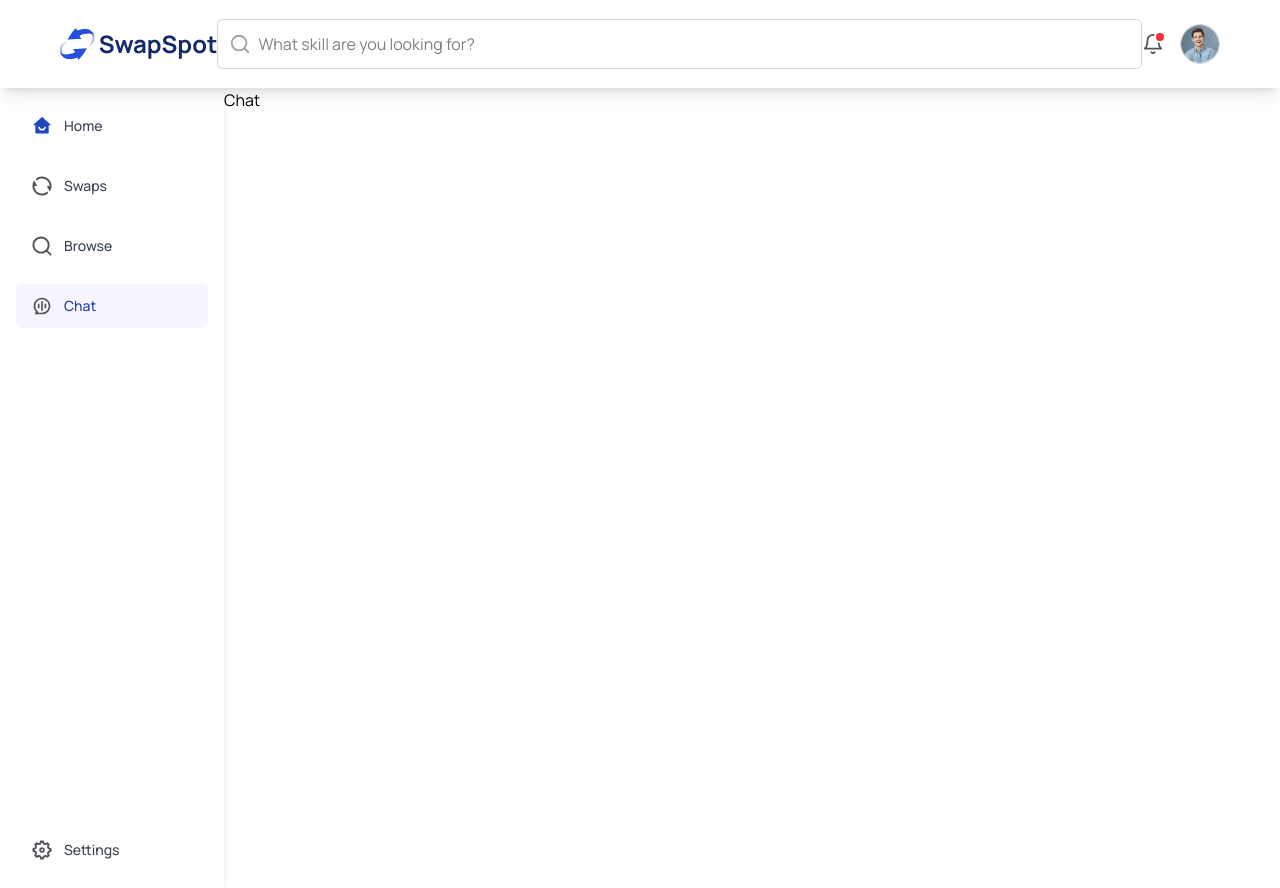
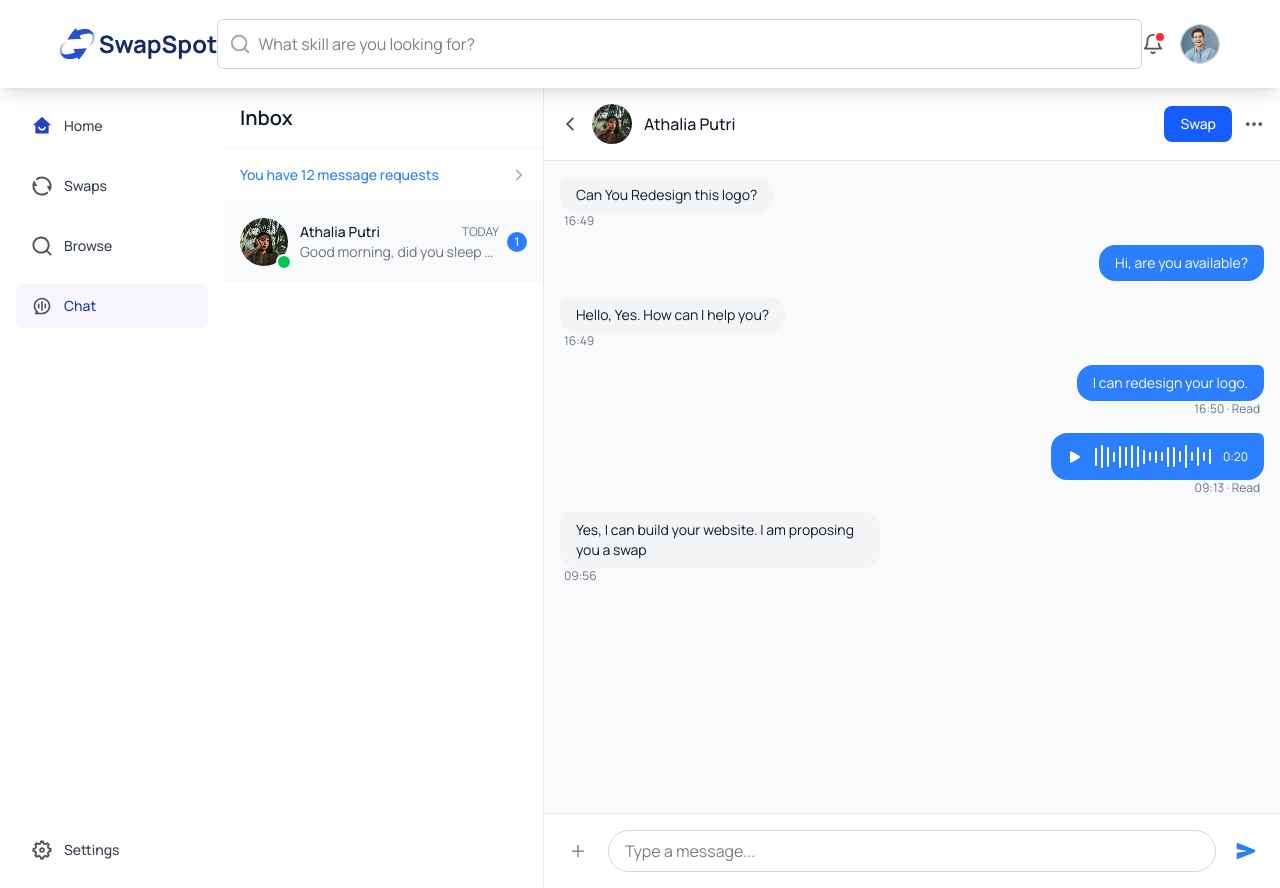
Before and after one commit to test-usa/clover-frontend, a React (Vite) app: page /dashboard/chat in a window 1280 px wide. Built offline with nearby package versions, Linux system fonts and the light colour scheme.

Commit message:
Done the Chat

```diff
--- a/src/components/Reusable/SwapCards.tsx
+++ b/src/components/Reusable/SwapCards.tsx
@@ -25,7 +25,7 @@ const SwapCard: React.FC<SwapCardProps> = ({
   const isCurrent = variant === "current";
 
   return (
-    <div className="border rounded-lg p-4 border-gray-200 bg-white shadow-sm flex flex-col space-y-4">
+    <div className="border rounded-lg p-8 border-gray-200 bg-white shadow-sm flex flex-col space-y-4">
       {/* 1. You are swapping */}
       <div className="flex flex-col sm:flex-row justify-between items-start sm:items-center gap-2">
         <h1 className="font-semibold text-typo-600">You are swapping:</h1>
--- a/src/pages/Dashboard/Chat.tsx
+++ b/src/pages/Dashboard/Chat.tsx
@@ -1,5 +1,156 @@
-const Chat = () => {
-  return <div>Chat</div>;
-};
+"use client";
+import {
+  IoChevronBack,
+  IoEllipsisHorizontal,
+  IoAdd,
+  IoSend,
+  IoPlay,
+} from "react-icons/io5";
+import { useRef, useState, useEffect } from "react";
+import user from "../../assets/useri.png";
 
-export default Chat;
+export default function Chat() {
+  const [messages, setMessages] = useState([
+    { from: "other", text: "Can You Redesign this logo?", time: "16:49" },
+    { from: "you", text: "Hi, are you available?" },
+    { from: "other", text: "Hello, Yes. How can I help you?", time: "16:49" },
+    { from: "you", text: "I can redesign your logo.", time: "16:50", read: true },
+    { from: "you", type: "audio", duration: "0:20", time: "09:13", read: true },
+    { from: "other", text: "Yes, I can build your website. I am proposing you a swap", time: "09:56" },
+  ]);
+  const [input, setInput] = useState("");
+  const messagesEndRef = useRef<HTMLDivElement | null>(null);
+
+  const handleSend = () => {
+    if (input.trim()) {
+      setMessages((prev) => [...prev, { from: "you", text: input }]);
+      setInput("");
+    }
+  };
+
+  // Scroll to bottom when new message added
+  useEffect(() => {
+    messagesEndRef.current?.scrollIntoView({ behavior: "smooth" });
+  }, [messages]);
+
+  return (
+    <div className="flex h-screen bg-gray-50">
+      {/* Sidebar */}
+      <div className="w-80 bg-white border-r border-gray-200">
+        <div className="p-4 border-b border-gray-100">
+          <h1 className="text-xl font-semibold text-gray-900">Inbox</h1>
+        </div>
+        <div className="p-4 border-b border-gray-100">
+          <div className="flex items-center justify-between">
+            <span className="text-blue-500 text-sm font-medium">You have 12 message requests</span>
+            <IoChevronBack className="w-4 h-4 text-gray-400 rotate-180" />
+          </div>
+        </div>
+
+        {/* Contact list */}
+        <div className="overflow-y-auto">
+          {/* Contact Example */}
+          <div className="flex items-center p-4 bg-gray-50 hover:bg-gray-100 cursor-pointer">
+            <div className="relative">
+              <img src={user} alt="Athalia Putri" className="w-12 h-12 rounded-full object-cover" />
+              <div className="absolute -bottom-1 -right-1 w-4 h-4 bg-green-500 rounded-full border-2 border-white" />
+            </div>
+            <div className="ml-3 flex-1 min-w-0">
+              <div className="flex items-center justify-between">
+                <p className="text-sm font-medium text-gray-900 truncate">Athalia Putri</p>
+                <span className="text-xs text-gray-500">TODAY</span>
+              </div>
+              <p className="text-sm text-gray-500 truncate">Good morning, did you sleep well?</p>
+            </div>
+            <span className="ml-2 w-5 h-5 text-xs font-medium text-white bg-blue-500 rounded-full flex items-center justify-center">
+              1
+            </span>
+          </div>
+        </div>
+      </div>
+
+      {/* Chat Area */}
+      <div className="flex-1 flex flex-col">
+        {/* Header */}
+        <div className="flex items-center justify-between p-4 bg-white border-b border-gray-200">
+          <div className="flex items-center">
+            <IoChevronBack className="w-5 h-5 text-gray-600 mr-3 cursor-pointer" />
+            <img src={user} alt="Athalia Putri" className="w-10 h-10 rounded-full object-cover mr-3" />
+            <span className="font-medium text-gray-900">Athalia Putri</span>
+          </div>
+          <div className="flex items-center space-x-3">
+            <button className="px-4 py-2 bg-blue-600 text-white text-sm font-medium rounded-lg hover:bg-blue-700">
+              Swap
+            </button>
+            <IoEllipsisHorizontal className="w-5 h-5 text-gray-600 cursor-pointer" />
+          </div>
+        </div>
+
+        {/* Messages */}
+        <div className="flex-1 overflow-y-auto p-4 space-y-4" style={{ scrollBehavior: "smooth" }}>
+          {messages.map((msg, idx) => (
+            <div key={idx}>
+              <div className={`flex ${msg.from === "you" ? "justify-end" : "justify-start"}`}>
+                {msg.type === "audio" ? (
+                  <div className={`bg-blue-500 rounded-2xl rounded-tr-md px-4 py-3 max-w-xs`}>
+                    <div className="flex items-center space-x-3">
+                      <IoPlay className="w-4 h-4 text-white" />
+                      <div className="flex-1 flex items-center space-x-1">
+                        {Array.from({ length: 20 }).map((_, i) => (
+                          <div
+                            key={i}
+                            className="w-0.5 bg-white rounded-full"
+                            style={{ height: `${Math.random() * 16 + 8}px` }}
+                          />
+                        ))}
+                      </div>
+                      <span className="text-xs text-white">{msg.duration}</span>
+                    </div>
+                  </div>
+                ) : (
+                  <div
+                    className={`${
+                      msg.from === "you" ? "bg-blue-500 text-white rounded-tr-md" : "bg-gray-100 text-gray-900 rounded-tl-md"
+                    } rounded-2xl px-4 py-2 max-w-xs`}
+                  >
+                    <p className="text-sm">{msg.text}</p>
+                  </div>
+                )}
+              </div>
+              {msg.time && (
+                <div
+                  className={`text-xs text-gray-500 ${msg.from === "you" ? "text-right mr-1" : "ml-1"}`}
+                >
+                  {msg.time} {msg.read ? "· Read" : ""}
+                </div>
+              )}
+            </div>
+          ))}
+          <div ref={messagesEndRef} />
+        </div>
+
+        {/* Input */}
+        <div className="p-4 bg-white border-t border-gray-200">
+          <div className="flex items-center space-x-3">
+            <button className="p-2 text-gray-500 hover:text-gray-700">
+              <IoAdd className="w-5 h-5" />
+            </button>
+            <input
+              type="text"
+              value={input}
+              onChange={(e) => setInput(e.target.value)}
+              placeholder="Type a message..."
+              className="flex-1 px-4 py-2 border border-gray-300 rounded-full focus:outline-none focus:ring-2 focus:ring-blue-500 focus:border-transparent"
+              onKeyDown={(e) => {
+                if (e.key === "Enter") handleSend();
+              }}
+            />
+            <button className="p-2 text-blue-500 hover:text-blue-600" onClick={handleSend}>
+              <IoSend className="w-5 h-5" />
+            </button>
+          </div>
+        </div>
+      </div>
+    </div>
+  );
+}
--- a/src/pages/Dashboard/SubscriptionUpgrade.tsx
+++ b/src/pages/Dashboard/SubscriptionUpgrade.tsx
@@ -126,7 +126,7 @@ const SubscriptionUpgrade = () => {
           </div>
           <div className="w-full">
             <button className="px-6 py-2 bg-primary-600 text-white rounded-md w-full">
-              Pay & Upgrade
+              Upgrade
             </button>
           </div>
         </div>
```
Also changed, not shown: src/assets/useri.png (added).
